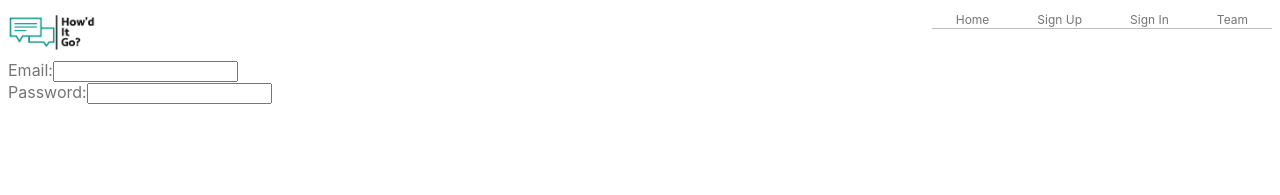
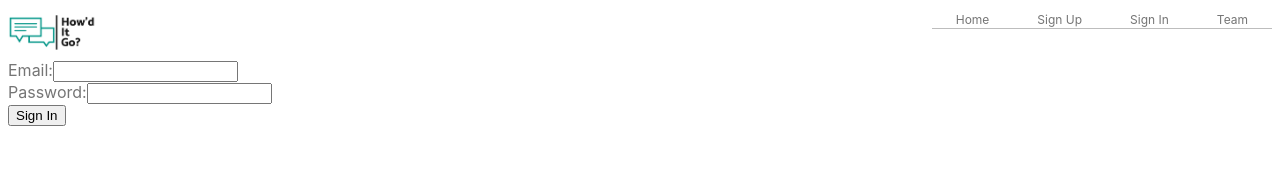
Before and after one commit to BloomTech-Labs/how_did_it_go, a React (Create React App) app in the folder frontend/: page /signin in a window 1280 px wide. Shown: the top 195 px of the page. Built offline with nearby package versions, Linux system fonts and the light colour scheme.

Commit message:
Sign In functions well both frontend and backend

```diff
--- a/frontend/src/components/signin.js
+++ b/frontend/src/components/signin.js
@@ -1,4 +1,6 @@
-import React, { Component } from 'react';
+import React, { Component } from 'react';import axios from 'axios';
+
+const URL = "http://localhost:5000/";
 
 class SignIn extends Component {
   constructor() {
@@ -22,6 +24,23 @@ class SignIn extends Component {
     });
   };
 
+  handleSignIn = e => {
+    e.preventDefault();
+
+    axios.post(URL + 'signin', {username: this.state.username, password: this.state.password })
+        .then(function(response) {
+          console.log('hello world');
+        })
+        .catch(function(error) {
+          console.log(error);
+        });
+
+    this.setState({
+      username: '',
+      password: '',
+    });
+  }
+
   render() {
     return (
       <div>
@@ -33,6 +52,7 @@ class SignIn extends Component {
           Password:
           <input type="text" value={this.state.password} onChange={this.handlePasswordChange} pleaceholder="Please provide Password" />
         </div>
+        <button onClick={this.handleSignIn}>Sign In</button>
       </div>
     )
   }
```
